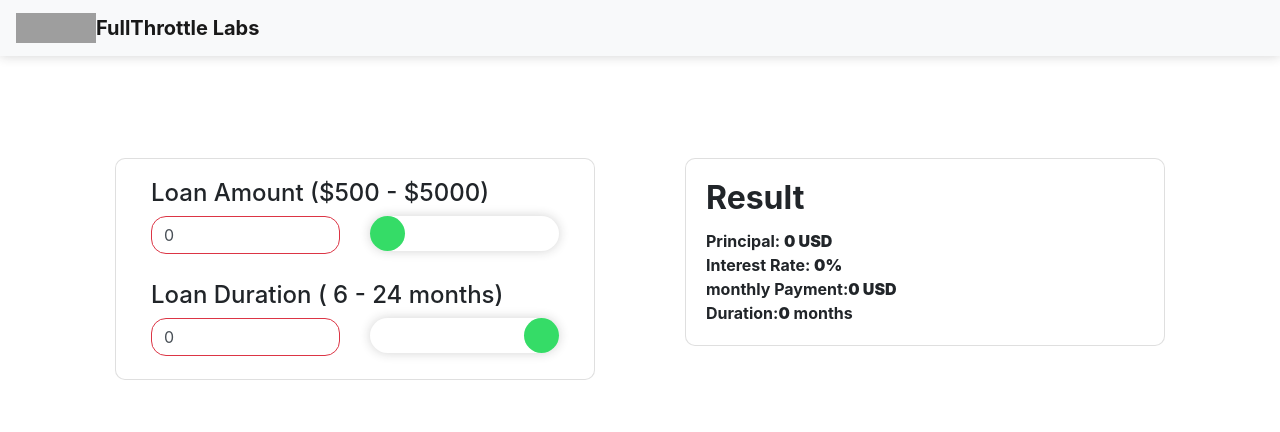
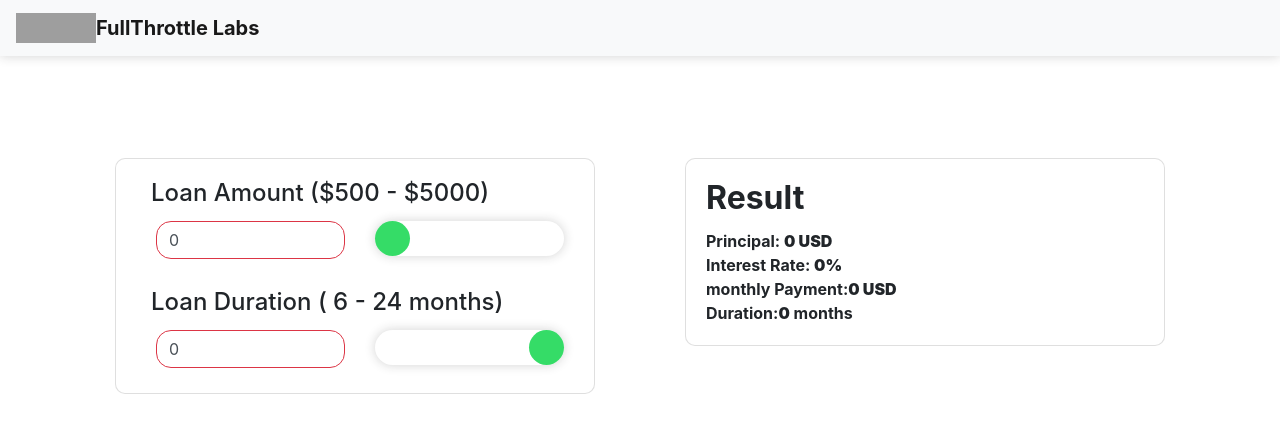
Before and after one commit to 0xpulsar/intereset_calculator, a React (Create React App) app: page / in a window 1280 px wide. Shown: the top 432 px of the page. Built offline with nearby package versions, Linux system fonts and the light colour scheme; grey boxes are pictures that could not be loaded.

Commit message:
Better UI

```diff
--- a/src/Home/DataComp/DataComp.js
+++ b/src/Home/DataComp/DataComp.js
@@ -78,6 +78,7 @@ class DataComp extends Component {
                     />
                   </div>
                   <div className="col-sm">
+                    <div class="slidecontainer">
                       <input
                         type="range"
                         min="6"
@@ -86,6 +87,7 @@ class DataComp extends Component {
                         className="slider"
                         id="montRange"
                       />
+                    </div>
                   </div>
                 </div>
               </div>
--- a/src/Home/Home.css
+++ b/src/Home/Home.css
@@ -22,6 +22,7 @@
 .form-control,
 .form-control:focus {
   border-radius: 15px;
+  margin: 5px;
 }
 
 .invalid-input,
@@ -64,6 +65,7 @@
   box-shadow: 0 0 11px rgba(33, 33, 33, 0.2);
   outline: none;
   width: 100%;
+  margin: 5px;
   border-radius: 20px;
 }
 .slider::-webkit-slider-thumb {
```
Lines whose indentation alone changed are shown as unchanged.
